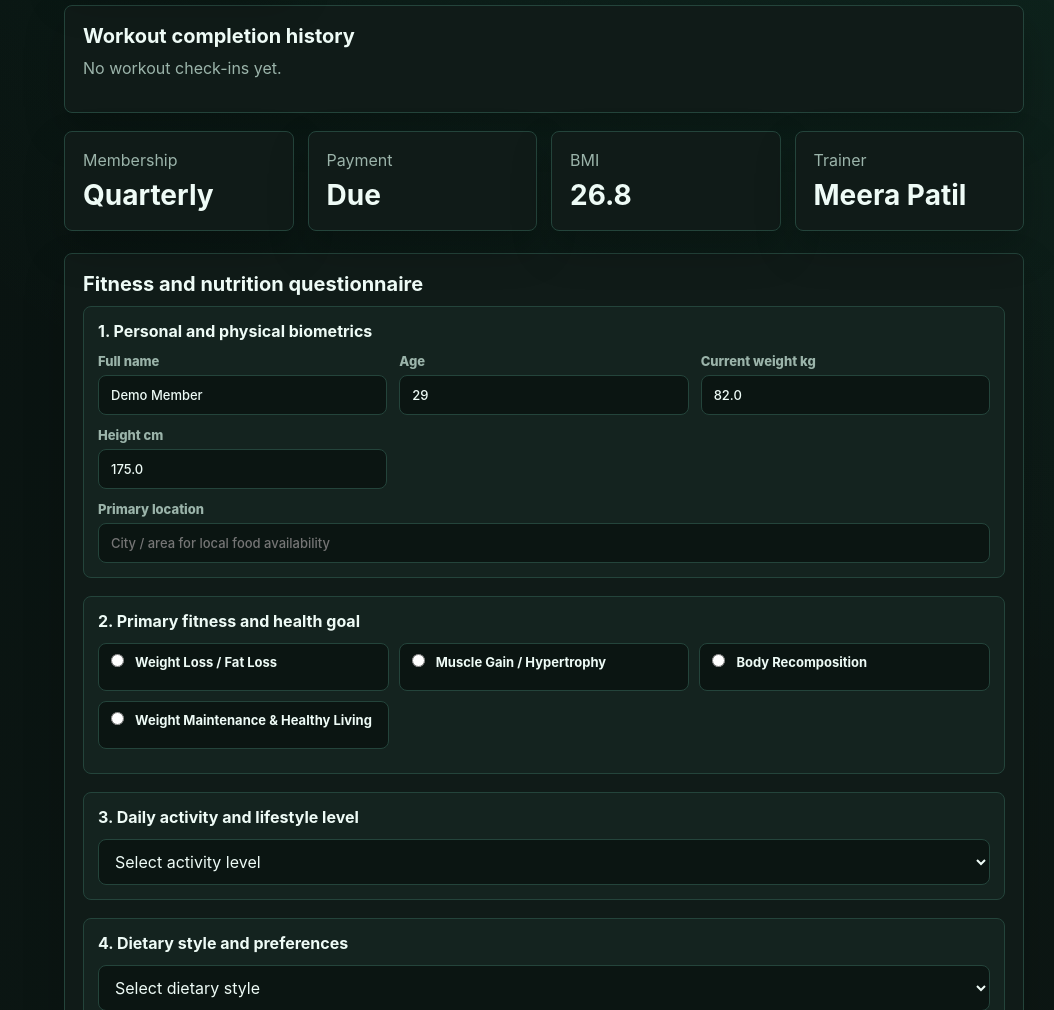
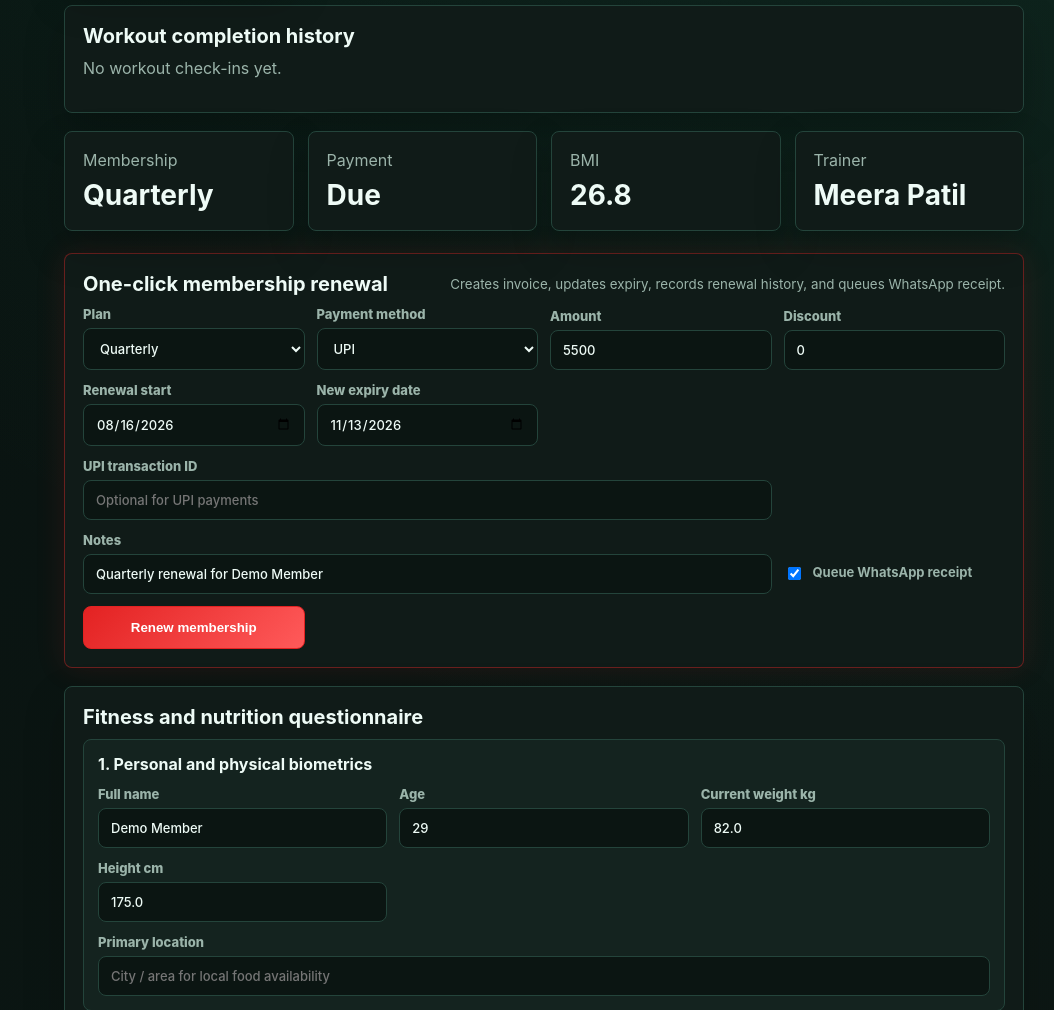
Before and after one commit to shubham-landge/strengthlab-gym-management, a Flask app: page /members/1 in a window 1280 px wide. Shown: the part 1001-2011 px from the top of the page, without its empty margins (226-1280 px from the left). Run offline with Flask 3, Linux system fonts and the light colour scheme; the visitor is signed in with stand-in values (Sample User, id 1); data comes from the database, SQL or seed files in the repository; data that the repository does not hold is empty.

Commit message:
Add one-click membership renewal flow

```diff
--- a/app.py
+++ b/app.py
@@ -27,6 +27,12 @@ PAYMENT_REMINDER_DAYS = int(os.environ.get("PAYMENT_REMINDER_DAYS", "3"))
 PAYMENT_REMINDER_INTERVAL_SECONDS = int(os.environ.get("PAYMENT_REMINDER_INTERVAL_SECONDS", "3600"))
 _payment_automation_started = False
 _payment_automation_lock = threading.Lock()
+
+MEMBERSHIP_PLANS = [
+    {"name": "Monthly", "days": 30, "amount": 2000},
+    {"name": "Quarterly", "days": 90, "amount": 5500},
+    {"name": "Annual", "days": 365, "amount": 20000},
+]
 
 
 PREBUILT_EQUIPMENT = [
@@ -1246,11 +1252,114 @@ def next_invoice_number():
     return f"SL-{year}-{count + 1:05d}"
 
 
+def plan_settings(plan_name):
+    for plan in MEMBERSHIP_PLANS:
+        if plan["name"] == plan_name:
+            return plan
+    return MEMBERSHIP_PLANS[0]
+
+
+def renewal_defaults(member):
+    current_end = None
+    if member and member["subscription_end"]:
+        try:
+            current_end = datetime.strptime(member["subscription_end"], "%Y-%m-%d").date()
+        except ValueError:
+            current_end = None
+    start = max(current_end + timedelta(days=1), date.today()) if current_end else date.today()
+    plan = plan_settings(member["plan_name"] if member else "Monthly")
+    return {
+        "start": start.isoformat(),
+        "end": (start + timedelta(days=plan["days"] - 1)).isoformat(),
+        "amount": plan["amount"],
+    }
+
+
 def money_value(value):
     try:
         return round(float(value or 0), 2)
     except (TypeError, ValueError):
         return 0.0
+
+
+def create_membership_renewal(member, form, send_whatsapp=True):
+    plan_name = form.get("plan_name") or member["plan_name"] or "Monthly"
+    amount = money_value(form.get("amount"))
+    if amount <= 0:
+        amount = money_value(plan_settings(plan_name)["amount"])
+    discount_amount = money_value(form.get("discount_amount"))
+    net_amount = max(amount - discount_amount, 0)
+    payment_method = form.get("payment_method") or "Cash"
+    renewal_start = form.get("renewal_start") or date.today().isoformat()
+    renewal_end = form.get("renewal_end")
+    if not renewal_end:
+        renewal_end = (
+            datetime.strptime(renewal_start, "%Y-%m-%d").date()
+            + timedelta(days=plan_settings(plan_name)["days"] - 1)
+        ).isoformat()
+    invoice_number = next_invoice_number()
+    cursor = db().execute(
+        """
+        INSERT INTO payments
+        (member_id, invoice_number, amount, discount_amount, net_amount, status, payment_method,
+         upi_transaction_id, paid_on, due_on, notes)
+        VALUES (?, ?, ?, ?, ?, 'Received', ?, ?, ?, ?, ?)
+        """,
+        (
+            member["id"],
+            invoice_number,
+            amount,
+            discount_amount,
+            net_amount,
+            payment_method,
+            form.get("upi_transaction_id"),
+            date.today().isoformat(),
+            renewal_end,
+            form.get("notes") or f"{plan_name} membership renewal",
+        ),
+    )
+    db().commit()
+    payment_id = cursor.lastrowid
+    execute(
+        """
+        UPDATE members
+        SET subscription_start = ?, subscription_end = ?, plan_name = ?, payment_status = 'Paid'
+        WHERE id = ?
+        """,
+        (renewal_start, renewal_end, plan_name, member["id"]),
+    )
+    execute(
+        """
+        INSERT INTO renewal_history
+        (member_id, payment_id, plan_name, renewal_start, renewal_end, amount, discount_amount, payment_method)
+        VALUES (?, ?, ?, ?, ?, ?, ?, ?)
+        """,
+        (
+            member["id"],
+            payment_id,
+            plan_name,
+            renewal_start,
+            renewal_end,
+            net_amount,
+            discount_amount,
+            payment_method,
+        ),
+    )
+    if send_whatsapp:
+        message = (
+            f"Payment received. Thank you {member['name']}! Invoice {invoice_number}, "
+            f"amount Rs {net_amount}. {plan_name} membership renewed till {renewal_end}. "
+            "Receipt PDF is ready from StrengthLab."
+        )
+        log_notification(member["id"], message, f"receipt-{invoice_number}.pdf", event_key=f"renewal:{payment_id}")
+    return {
+        "payment_id": payment_id,
+        "invoice_number": invoice_number,
+        "amount": amount,
+        "discount_amount": discount_amount,
+        "net_amount": net_amount,
+        "renewal_end": renewal_end,
+    }
 
 
 def finance_chart_data():
@@ -1663,7 +1772,7 @@ def password_change_required(view):
 def can_view_member(user, member):
     if not user or not member:
         return False
-    if user["role"] in {"admin", "owner"}:
+    if user["role"] in {"admin", "owner", "accountant"}:
         return True
     if user["role"] == "member":
         return user["member_id"] == member["id"]
@@ -2101,11 +2210,34 @@ def member_detail(member_id):
         today_checkin=checkin,
         today_completed_items=unpack_choices(checkin["completed_items"]) if checkin else [],
         workout_history=workout_history,
+        membership_plans=MEMBERSHIP_PLANS,
+        renewal_defaults=renewal_defaults(member),
         profile_options=MEMBER_PROFILE_OPTIONS,
         selected_food_exclusions=unpack_choices(member["food_exclusions"]),
         selected_medical_conditions=unpack_choices(member["medical_conditions"]),
         selected_supplements=unpack_choices(member["supplements"]),
         bmi=bmi(member["height_cm"], member["weight_kg"]),
+    )
+
+
+@app.route("/members/<int:member_id>/renew", methods=["POST"])
+@role_required("admin", "owner", "accountant")
+def renew_member(member_id):
+    member = query_one("SELECT * FROM members WHERE id = ?", (member_id,))
+    if not can_view_member(current_user(), member):
+        return redirect(url_for("index"))
+    result = create_membership_renewal(
+        member,
+        request.form,
+        send_whatsapp=bool(request.form.get("send_whatsapp_receipt")),
+    )
+    return redirect(
+        url_for(
+            "member_detail",
+            member_id=member_id,
+            renewed=result["invoice_number"],
+            payment_id=result["payment_id"],
+        )
     )
 
 
--- a/static/styles.css
+++ b/static/styles.css
@@ -287,6 +287,17 @@ label input, label select, label textarea { margin-top: 6px; color: var(--ink);
   align-items: end;
   margin-bottom: 12px;
 }
+.renewal-panel {
+  border-color: rgba(230, 39, 39, .42);
+  box-shadow: 0 0 30px rgba(230, 39, 39, .12);
+}
+.renewal-form {
+  grid-template-columns: repeat(4, minmax(0, 1fr));
+  align-items: end;
+}
+.renewal-form .button {
+  min-height: 43px;
+}
 .questionnaire-form { display: grid; gap: 18px; }
 .form-block {
   border: 1px solid var(--line);
@@ -469,7 +480,7 @@ pre {
   nav { grid-template-columns: repeat(2, minmax(0, 1fr)); }
   .main { padding: 20px; }
   .page-header, .two-col { grid-template-columns: 1fr; display: grid; }
-  .stats-grid, .grid-form, .grid-form.compact, .member-hero, .today-grid, .finance-visuals { grid-template-columns: 1fr; }
+  .stats-grid, .grid-form, .grid-form.compact, .renewal-form, .member-hero, .today-grid, .finance-visuals { grid-template-columns: 1fr; }
   .workout-card { grid-column: span 1; }
   .template-picker { grid-template-columns: 1fr; }
   .choice-grid, .checkbox-grid { grid-template-columns: 1fr; }
--- a/templates/member_detail.html
+++ b/templates/member_detail.html
@@ -97,6 +97,46 @@
   <div class="stat"><span>BMI</span><strong>{{ bmi or "N/A" }}</strong></div>
   <div class="stat"><span>Trainer</span><strong>{{ member.trainer_name or "Unassigned" }}</strong></div>
 </section>
+
+{% if request.args.get("renewed") %}
+<div class="notice good">
+  Membership renewed with invoice {{ request.args.get("renewed") }}.
+  <a href="{{ url_for('payment_receipt_pdf', payment_id=request.args.get('payment_id')) }}">Open receipt PDF</a>
+</div>
+{% endif %}
+
+{% if current_user.role in ["admin", "owner", "accountant"] %}
+<section class="panel renewal-panel">
+  <div class="section-title">
+    <h2>One-click membership renewal</h2>
+    <small>Creates invoice, updates expiry, records renewal history, and queues WhatsApp receipt.</small>
+  </div>
+  <form class="grid-form renewal-form" method="post" action="{{ url_for('renew_member', member_id=member.id) }}" data-renewal-form>
+    <label>Plan
+      <select name="plan_name" data-plan-select>
+        {% for plan in membership_plans %}
+        <option value="{{ plan.name }}" data-days="{{ plan.days }}" data-amount="{{ plan.amount }}" {% if member.plan_name == plan.name %}selected{% endif %}>{{ plan.name }}</option>
+        {% endfor %}
+      </select>
+    </label>
+    <label>Payment method
+      <select name="payment_method" required>
+        <option>UPI</option>
+        <option>Cash</option>
+        <option>Card</option>
+      </select>
+    </label>
+    <label>Amount<input name="amount" type="number" step="0.01" value="{{ renewal_defaults.amount }}" required data-plan-amount></label>
+    <label>Discount<input name="discount_amount" type="number" step="0.01" value="0"></label>
+    <label>Renewal start<input name="renewal_start" type="date" value="{{ renewal_defaults.start }}" required data-renewal-start></label>
+    <label>New expiry date<input name="renewal_end" type="date" value="{{ renewal_defaults.end }}" required data-renewal-end></label>
+    <label class="span-3">UPI transaction ID<input name="upi_transaction_id" placeholder="Optional for UPI payments"></label>
+    <label class="span-3">Notes<input name="notes" value="{{ member.plan_name or 'Monthly' }} renewal for {{ member.name }}"></label>
+    <label class="check field-check"><input type="checkbox" name="send_whatsapp_receipt" checked> Queue WhatsApp receipt</label>
+    <button class="button primary" type="submit">Renew membership</button>
+  </form>
+</section>
+{% endif %}
 
 <section class="panel">
   <div class="section-title"><h2>Fitness and nutrition questionnaire</h2></div>
@@ -339,4 +379,23 @@
     {% for note in notifications %}<div class="item-row"><span>{{ note.message }}</span><small>{{ note.created_at }}</small></div>{% else %}<p class="empty">No notifications yet.</p>{% endfor %}
   </div>
 </section>
+<script>
+  document.querySelectorAll("[data-renewal-form]").forEach((form) => {
+    const planSelect = form.querySelector("[data-plan-select]");
+    const amountInput = form.querySelector("[data-plan-amount]");
+    const startInput = form.querySelector("[data-renewal-start]");
+    const endInput = form.querySelector("[data-renewal-end]");
+    const updateExpiry = () => {
+      const selected = planSelect.options[planSelect.selectedIndex];
+      const days = Number(selected.dataset.days || 30);
+      if (amountInput && selected.dataset.amount) amountInput.value = selected.dataset.amount;
+      if (!startInput.value) return;
+      const startDate = new Date(`${startInput.value}T00:00:00`);
+      startDate.setDate(startDate.getDate() + days - 1);
+      endInput.value = startDate.toISOString().slice(0, 10);
+    };
+    planSelect.addEventListener("change", updateExpiry);
+    startInput.addEventListener("change", updateExpiry);
+  });
+</script>
 {% endblock %}
```
